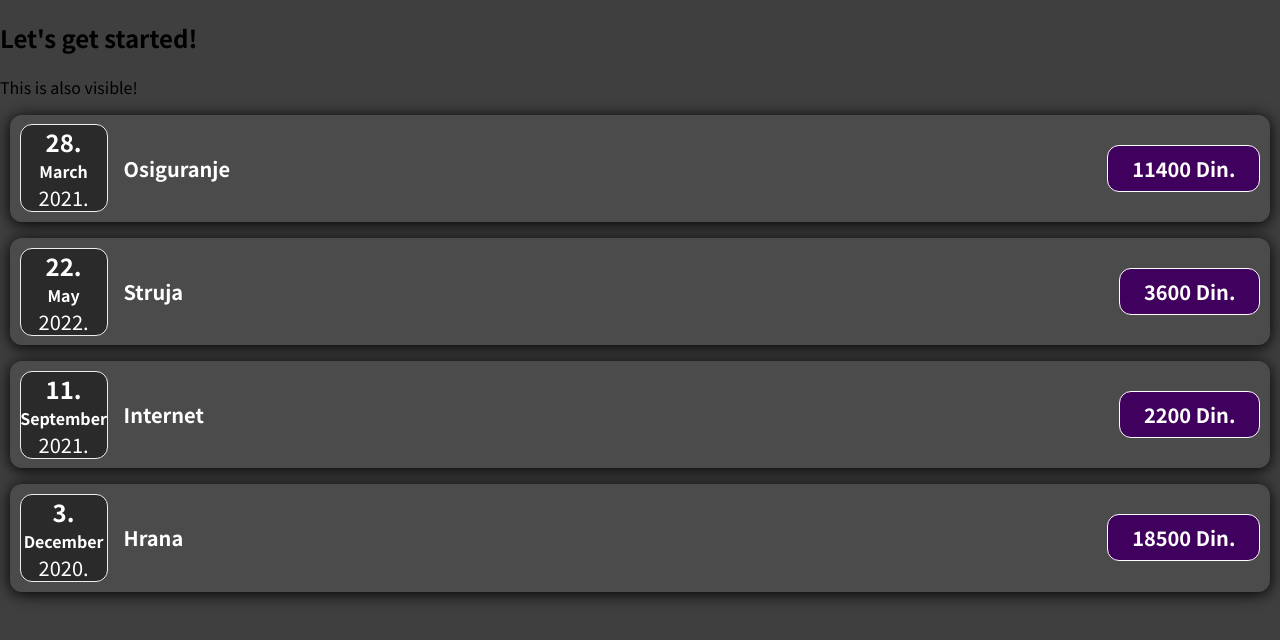
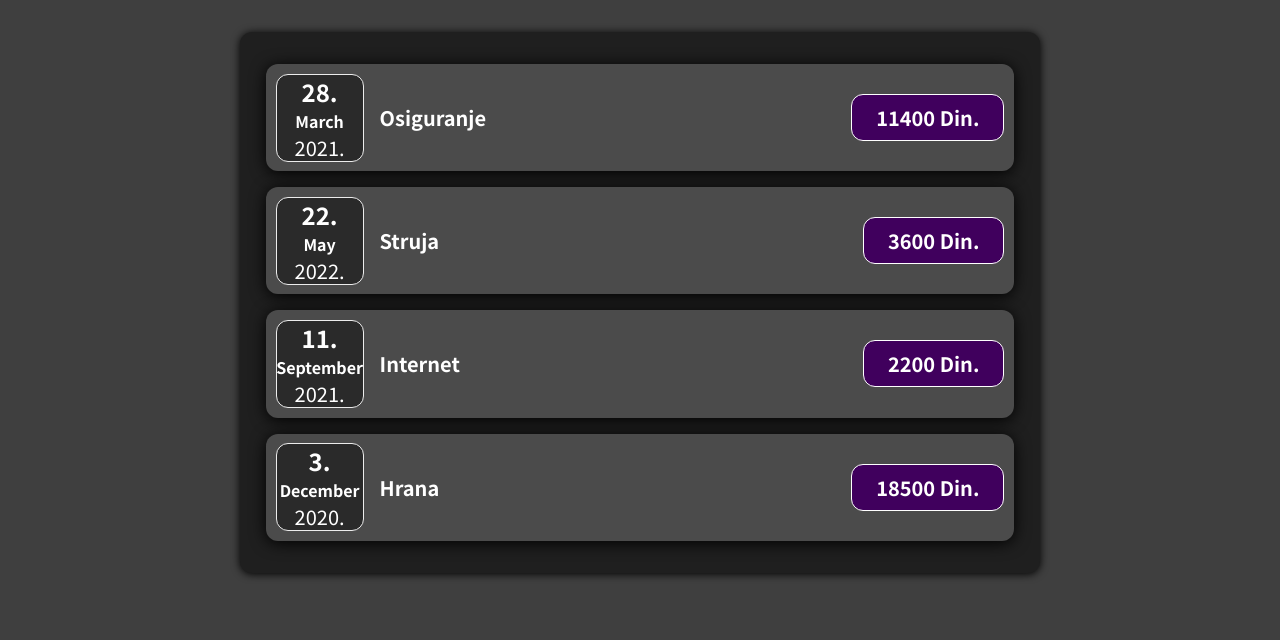
Before and after one commit to MilinkovicZ/expenses, a JavaScript app: page / in a window 1280 px wide. Shown: the top 640 px of the page. Built offline with nearby package versions, Linux system fonts and the light colour scheme.

Commit message:
Splitting components

```diff
--- a/src/App.js
+++ b/src/App.js
@@ -1,7 +1,7 @@
-import ExpenseItem from "./components/ExpenseItem";
+import Expenses from "./components/Expenses";
 
 function App() {
-  const expenses = [
+  const expensesArray = [
     {
       id: "e1",
       title: "Osiguranje",
@@ -30,28 +30,9 @@ function App() {
 
   return (
     <div>
-      <h2>Let's get started!</h2>
-      <p>This is also visible!</p>
-      <ExpenseItem
-        title={expenses[0].title}
-        amount={expenses[0].amount}
-        date={expenses[0].date}
-      />
-      <ExpenseItem
-        title={expenses[1].title}
-        amount={expenses[1].amount}
-        date={expenses[1].date}
-      />
-      <ExpenseItem
-        title={expenses[2].title}
-        amount={expenses[2].amount}
-        date={expenses[2].date}
-      />
-      <ExpenseItem
-        title={expenses[3].title}
-        amount={expenses[3].amount}
-        date={expenses[3].date}
-      />
+      <div>
+        <Expenses expensesProp={expensesArray} />
+      </div>
     </div>
   );
 }
--- /dev/null
+++ b/src/components/Expenses.css
@@ -0,0 +1,9 @@
+.expenses {
+  padding: 1rem;
+  background-color: rgb(31, 31, 31);
+  margin: 2rem auto;
+  width: 50rem;
+  max-width: 95%;
+  border-radius: 12px;
+  box-shadow: 0 1px 8px black;
+}
--- /dev/null
+++ b/src/components/Expenses.js
@@ -0,0 +1,31 @@
+import ExpenseItem from "./ExpenseItem";
+import "./Expenses.css";
+
+function Expenses(props) {
+  return (
+    <div className="expenses">
+      <ExpenseItem
+        title={props.expensesProp[0].title}
+        amount={props.expensesProp[0].amount}
+        date={props.expensesProp[0].date}
+      />
+      <ExpenseItem
+        title={props.expensesProp[1].title}
+        amount={props.expensesProp[1].amount}
+        date={props.expensesProp[1].date}
+      />
+      <ExpenseItem
+        title={props.expensesProp[2].title}
+        amount={props.expensesProp[2].amount}
+        date={props.expensesProp[2].date}
+      />
+      <ExpenseItem
+        title={props.expensesProp[3].title}
+        amount={props.expensesProp[3].amount}
+        date={props.expensesProp[3].date}
+      />
+    </div>
+  );
+}
+
+export default Expenses;
```
